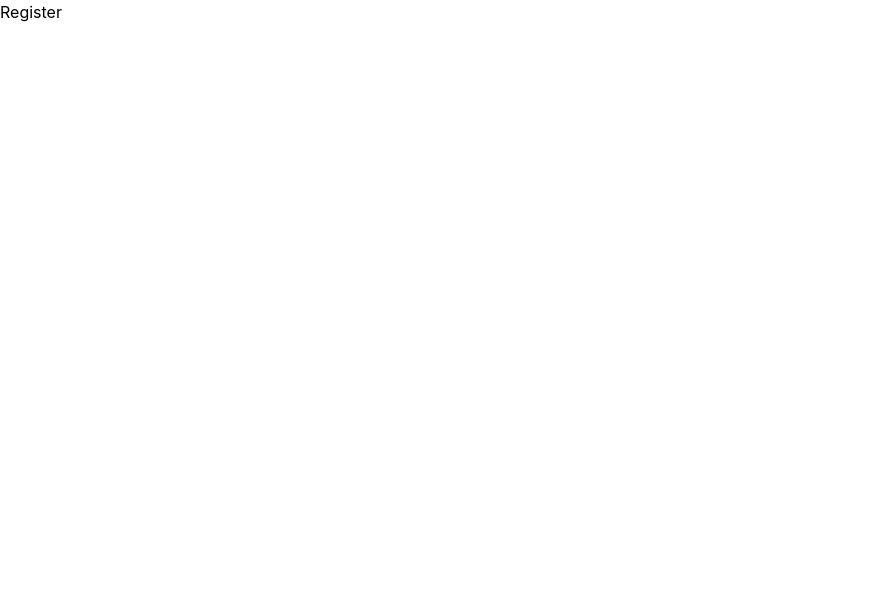
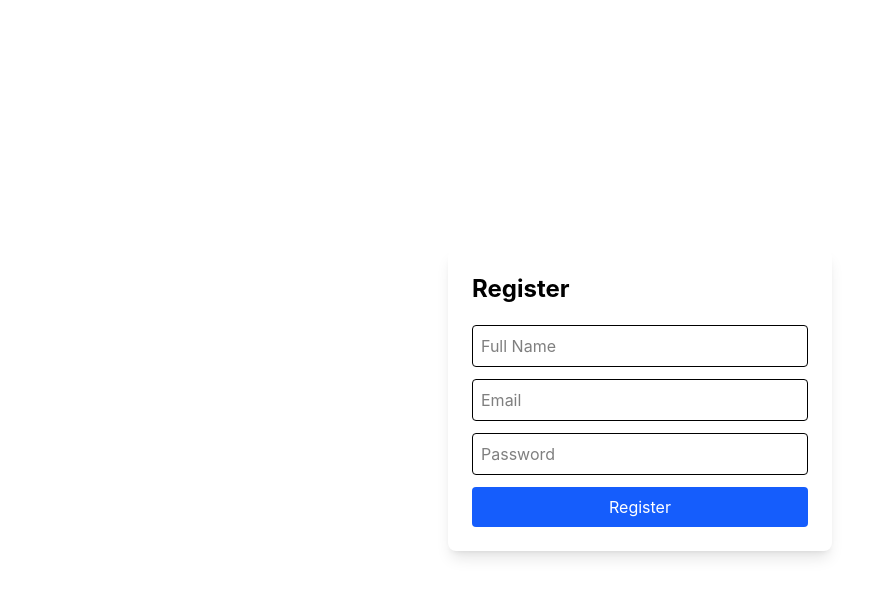
Before and after one commit to dilanithathsarani/Job-Portal---frontend, a React app: page /register in a window 1280 px wide. Shown: the top 596 px of the page, without its empty margins (0-892 px from the left). Built offline with nearby package versions, Linux system fonts and the light colour scheme; the HTML template or start-up script is replaced by a standard one.

Commit message:
main pages structure created

```diff
--- a/src/App.jsx
+++ b/src/App.jsx
@@ -1,4 +1,4 @@
-import AppRoutes from "./routes/AppRoutes";
+import AppRoutes from "./routes/appRoutes.jsx";
 
 function App() {
   return <AppRoutes />;
--- /dev/null
+++ b/src/pages/auth/register.jsx
@@ -0,0 +1,43 @@
+function Register() {
+    return (
+
+        <div className="min-h-screen flex justify-center items-center">
+
+            <form className="bg-white shadow-lg p-6 rounded-lg w-96">
+
+                <h2 className="text-2xl font-bold mb-5">
+                    Register
+                </h2>
+
+                <input
+                    type="text"
+                    placeholder="Full Name"
+                    className="w-full border p-2 mb-3 rounded"
+                />
+
+                <input
+                    type="email"
+                    placeholder="Email"
+                    className="w-full border p-2 mb-3 rounded"
+                />
+
+                <input
+                    type="password"
+                    placeholder="Password"
+                    className="w-full border p-2 mb-3 rounded"
+                />
+
+                <button
+                    className="w-full bg-blue-600 text-white py-2 rounded"
+                >
+                    Register
+                </button>
+
+            </form>
+
+        </div>
+
+    );
+}
+
+export default Register;
--- /dev/null
+++ b/src/pages/home.jsx
@@ -0,0 +1,27 @@
+import NavBar from "../components/navBar";
+
+function Home() {
+    return (
+        <>
+            <NavBar />
+
+            <div className="min-h-screen bg-gray-100">
+
+                <div className="max-w-7xl mx-auto py-20">
+
+                    <h1 className="text-5xl font-bold">
+                        Find Your Dream Job
+                    </h1>
+
+                    <p className="mt-5 text-lg">
+                        Search thousands of jobs and opportunities.
+                    </p>
+
+                </div>
+
+            </div>
+        </>
+    );
+}
+
+export default Home;
--- /dev/null
+++ b/src/pages/jobs/jobs.jsx
@@ -0,0 +1,49 @@
+import { useEffect, useState } from "react";
+import api from "../../services/api";
+
+function Jobs() {
+
+    const [jobs, setJobs] = useState([]);
+
+    useEffect(() => {
+        fetchJobs();
+    }, []);
+
+    const fetchJobs = async () => {
+        try {
+            const res = await api.get("/jobs");
+            setJobs(res.data);
+        } catch (error) {
+            console.log(error);
+        }
+    };
+
+    return (
+        <div className="max-w-7xl mx-auto p-5">
+
+            <h1 className="text-3xl font-bold mb-5">
+                Available Jobs
+            </h1>
+
+            {jobs.length === 0 && (
+                <p className="text-gray-500">No jobs found. Check back later!</p>
+            )}
+
+            {jobs.map((job) => (
+                <div
+                    key={job._id}
+                    className="border p-4 rounded-lg mb-3"
+                >
+                    <h2 className="text-xl font-bold">
+                        {job.title}
+                    </h2>
+                    <p>{job.location}</p>
+                    <p>Rs. {job.salary}</p>
+                </div>
+            ))}
+
+        </div>
+    );
+}
+
+export default Jobs;
--- a/src/routes/appRoutes.jsx
+++ b/src/routes/appRoutes.jsx
@@ -1,16 +1,24 @@
 import { BrowserRouter, Routes, Route } from "react-router-dom";
-import Login from "../pages/auth/login";
+import Login from "../pages/auth/login.jsx";
+import Register from "../pages/auth/register.jsx";
+import Home from "../pages/home.jsx";
+import Jobs from "../pages/jobs/jobs.jsx";
 
 function AppRoutes() {
     return (
         <BrowserRouter>
             <Routes>
 
-                <Route path="/" element={<h1>Home</h1>} />
+                <Route path="/" element={<Home />} />
 
                 <Route path="/login" element={<Login />} />
 
-                <Route path="/register" element={<h1>Register</h1>} />
+                <Route path="/register" element={<Register />} />
+
+                <Route
+                    path="/jobs"
+                    element={<Jobs />}
+                />
 
             </Routes>
         </BrowserRouter>
--- /dev/null
+++ b/src/services/api.js
@@ -0,0 +1,19 @@
+import axios from "axios";
+
+const api = axios.create({
+    baseURL: "http://localhost:5000/api",
+    headers: {
+        "Content-Type": "application/json",
+    },
+});
+
+// Attach JWT token to every request automatically
+api.interceptors.request.use((config) => {
+    const token = localStorage.getItem("token");
+    if (token) {
+        config.headers.Authorization = `Bearer ${token}`;
+    }
+    return config;
+});
+
+export default api;
```
